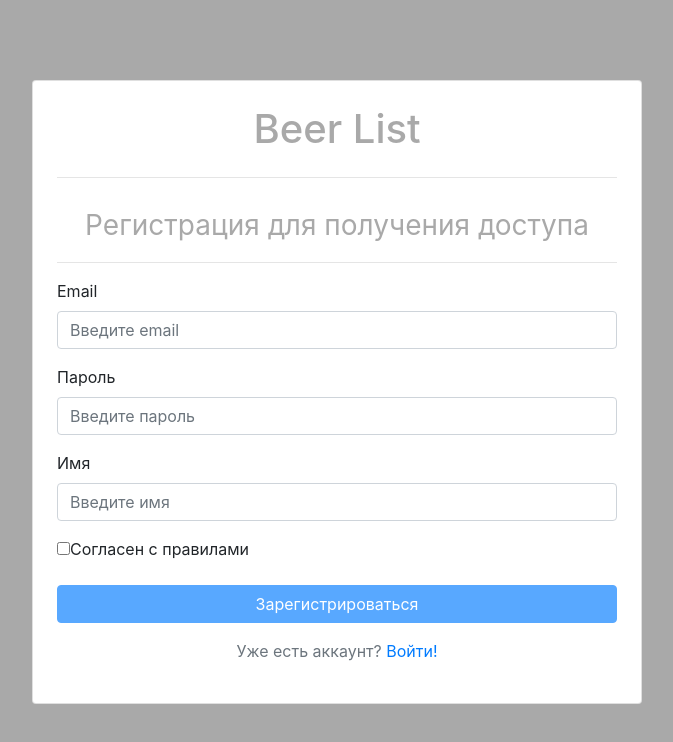
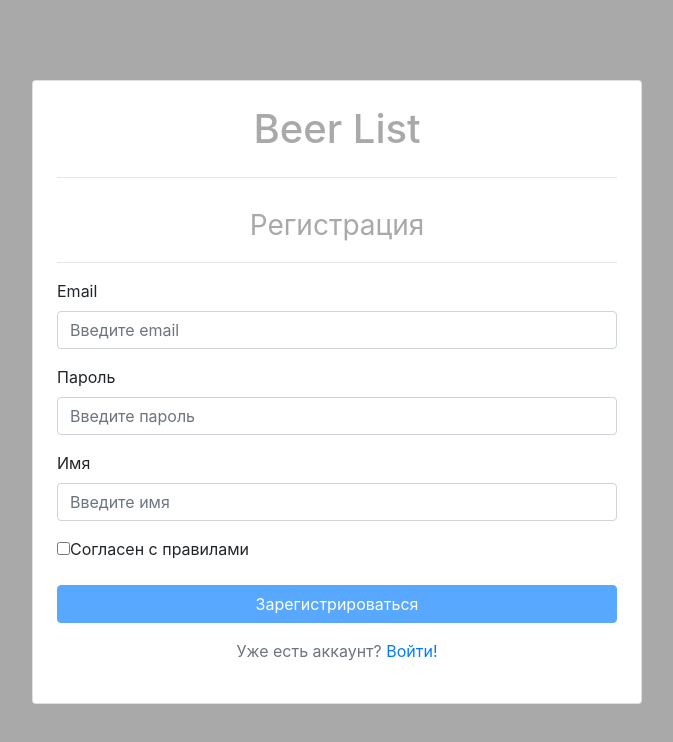
Before and after one commit to Vladyslav-Hrossu/beer-list-angular, an Angular app: page /registration in a window 1280 px wide. Shown: the top 742 px of the page, without its empty margins (303-976 px from the left). Built offline with nearby package versions, Linux system fonts and the light colour scheme; no server answers.

Commit message:
minor bug fixes

```diff
--- a/src/app/auth/login/login.component.html
+++ b/src/app/auth/login/login.component.html
@@ -4,7 +4,7 @@
   <p class="text-center header">Войдите для работы</p>
   <div
     *ngIf="message.text"
-    class="alert-{{message.type}} warning-message">
+    class="alert-{{message.type}} warning-message text-center">
     {{message.text}}
   </div>
   <form [formGroup]="loginForm" (ngSubmit)="onSubmit()">
--- a/src/app/auth/login/login.component.scss
+++ b/src/app/auth/login/login.component.scss
@@ -2,6 +2,7 @@
   font-size: 20px;
   border-radius: 3px;
   margin-top: 5px;
+  padding: 10px;
 }
 .has-error{
   border: 2px solid palevioletred;
--- a/src/app/auth/registration/registration.component.html
+++ b/src/app/auth/registration/registration.component.html
@@ -1,5 +1,5 @@
 <hr>
-<p class="text-center header">Регистрация для получения доступа</p>
+<p class="text-center header">Регистрация</p>
 <hr>
 <div
   *ngIf="message.text"
@@ -77,10 +77,10 @@
       <span>Согласен с правилами</span>
     </label>
     <div
-      *ngIf="regForm.get('agree').invalid && regForm.get('name').touched"
+      *ngIf="regForm.get('agree').invalid && regForm.get('agree').touched"
       class="alert-danger warning-message"
     >
-      <span *ngIf="regForm.get('agree')['errors']['requiredTrue']">Необходимо согласится с правилами</span>
+      Необходимо согласится с правилами
     </div>
   </div>
   <div class="form-group">
--- a/src/app/auth/registration/registration.component.scss
+++ b/src/app/auth/registration/registration.component.scss
@@ -2,6 +2,7 @@
   font-size: 20px;
   border-radius: 3px;
   margin-top: 5px;
+  padding: 10px;
 }
 .header{
   color: darkgrey;
```
Also changed, not shown: src/app/auth/login/login.component.ts (+6 -6 lines).
